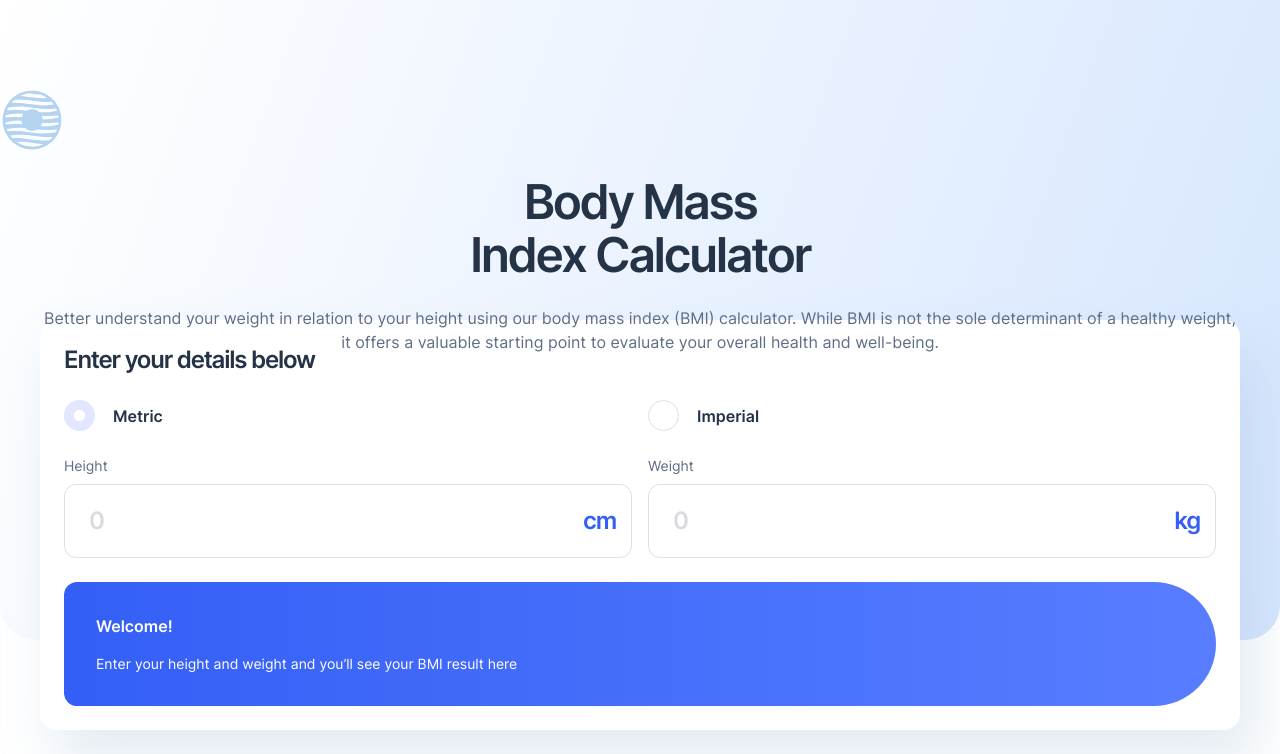
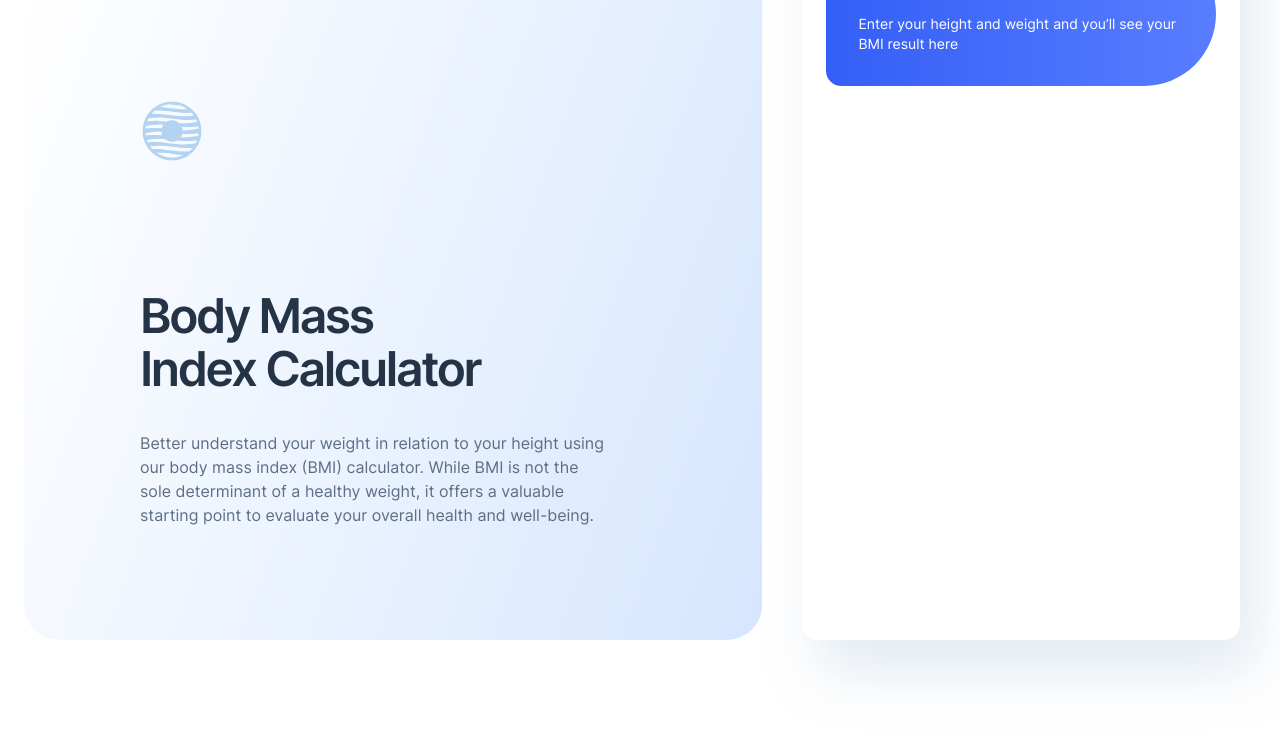
Before and after one commit to solvman/bmi-calculator, a React (Vite) app: page / in a window 1280 px wide. Shown: the top 754 px of the page. Built offline with nearby package versions, Linux system fonts and the light colour scheme.

Commit message:
Add desktop for hero

```diff
--- a/src/components/Hero/Hero.tsx
+++ b/src/components/Hero/Hero.tsx
@@ -3,18 +3,18 @@ import Calculator from "./components/Calculator";
 
 const Hero = () => {
   return (
-    <section>
-      <div className="h-[640px] rounded-b-[35px] bg-[linear-gradient(290deg,var(--tw-gradient-stops))] from-[rgba(214,230,254,1)] to-transparent pt-6">
+    <section className="lg:flex lg:flex-row">
+      <div className="bg-hero h-[640px] rounded-b-[35px] pt-6 lg:ml-6 lg:w-[978px] lg:rounded-b-[35px]">
         <img
-          className="mx-auto block h-10 w-10 lg:mx-0 lg:mt-16 lg:h-16 lg:w-16"
+          className="mx-auto block h-10 w-10 lg:mb-[127px] lg:ml-[116px] lg:mt-[75px] lg:h-16 lg:w-16"
           src={logo}
           alt=""
           aria-hidden
         />
-        <h1 className="mx-auto my-6 max-w-xs text-center text-5xl font-semibold leading-[1.1] tracking-tighter text-gunmetal sm:max-w-sm">
+        <h1 className="mx-auto my-6 max-w-xs text-center text-5xl font-semibold leading-[1.1] tracking-tighter text-gunmetal sm:max-w-sm lg:mb-[35px] lg:ml-[116px] lg:w-[564px] lg:text-left">
           Body Mass <br /> Index Calculator
         </h1>
-        <p className="mx-6 text-center leading-6 text-darkElectricBlue sm:mx-10">
+        <p className="mx-6 text-center leading-6 text-darkElectricBlue sm:mx-10 lg:ml-[116px] lg:w-[465px] lg:text-left">
           Better understand your weight in relation to your height using our
           body mass index (BMI) calculator. While BMI is not the sole
           determinant of a healthy weight, it offers a valuable starting point
--- a/src/components/Hero/components/Calculator/Calculator.tsx
+++ b/src/components/Hero/components/Calculator/Calculator.tsx
@@ -10,7 +10,7 @@ function Calculator() {
   const [value, setValue] = useState<System>("metric");
 
   return (
-    <article className="mx-6 -mt-[200px] flex flex-col gap-6 rounded-2xl bg-pureWhite p-6 shadow-card sm:mx-10 sm:-mt-[320px]">
+    <article className="mx-6 -mt-[200px] flex flex-col gap-6 rounded-2xl bg-pureWhite p-6 shadow-card sm:mx-10 sm:-mt-[320px] lg:w-[564px]">
       <fieldset className="border-red flex flex-col gap-6">
         <legend className="mb-6 text-2xl font-semibold tracking-tighter">
           Enter your details below
--- a/tailwind.config.js
+++ b/tailwind.config.js
@@ -19,6 +19,12 @@ export default {
       boxShadow: {
         card: "16px 32px 56px 0px rgba(143, 174, 207, 0.25)",
       },
+      borderRadius: {
+        hero: "0px 0px 35px 35px",
+      },
+      backgroundImage: {
+        hero: "linear-gradient(290deg, #D6E6FE 0%, rgba(214, 252, 254, 0.00) 100%)",
+      },
     },
   },
   plugins: [require("@tailwindcss/forms")],
```
